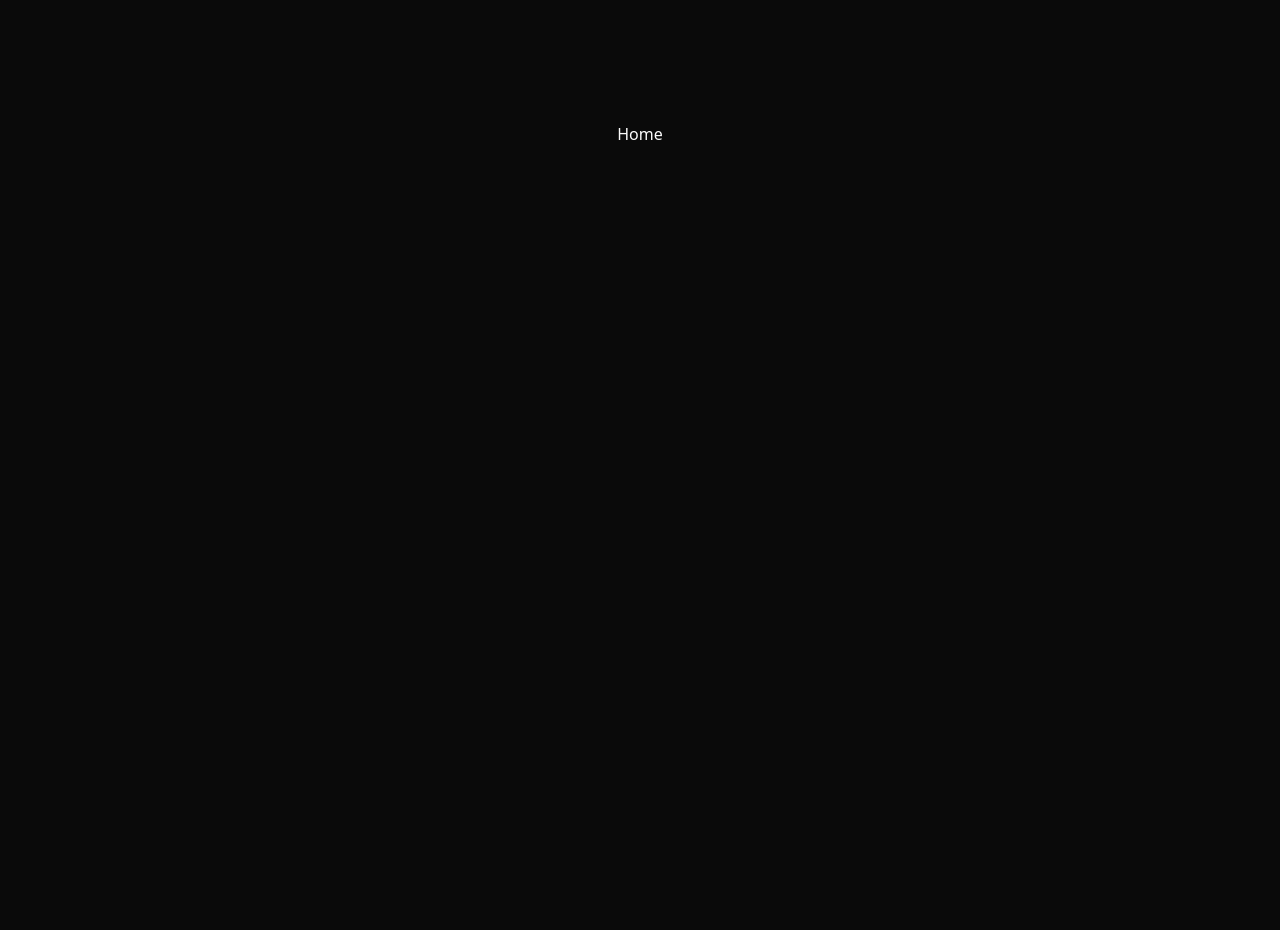
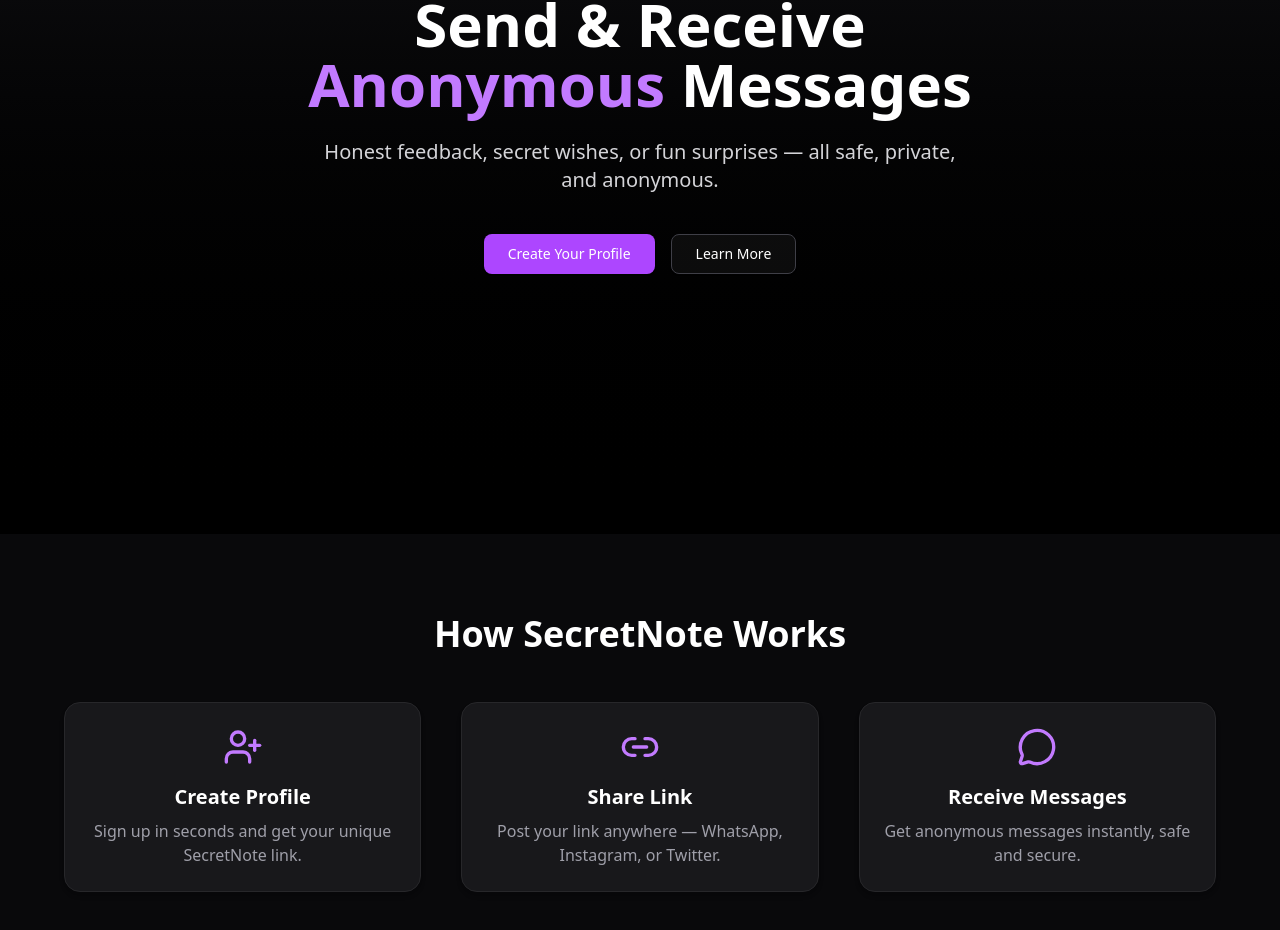
Before and after one commit to souravghoshofficial/secretnote, a Next.js app: page / in a window 1280 px wide. Shown: the part 266-1196 px from the top of the page. Before the commit the page ends 800 px from the top, so only its background shows below. Built offline with nearby package versions, Linux system fonts and the light colour scheme; no server answers.

Commit message:
add: landing page

```diff
--- /dev/null
+++ b/app/Landing.tsx
@@ -0,0 +1,187 @@
+"use client";
+
+import { motion } from "framer-motion";
+import Link from "next/link";
+import { Button } from "@/components/ui/button";
+import {
+  UserPlus,
+  Link2,
+  MessageCircle,
+  Lock,
+  Smartphone,
+  Zap,
+} from "lucide-react";
+
+export default function LandingPage() {
+  return (
+    <div className="w-full min-h-screen flex flex-col bg-white text-black dark:bg-black dark:text-white">
+      {/* Hero Section */}
+      <section className="min-h-screen flex flex-col items-center justify-center text-center px-6 py-24 md:py-36 bg-gradient-to-b from-gray-50 to-white dark:from-zinc-900 dark:to-black">
+        <motion.h1
+          initial={{ opacity: 0, y: -20 }}
+          animate={{ opacity: 1, y: 0 }}
+          transition={{ duration: 0.6 }}
+          className="text-4xl md:text-6xl font-extrabold max-w-3xl"
+        >
+          Send & Receive{" "}
+          <span className="text-purple-600 dark:text-purple-400">Anonymous</span>{" "}
+          Messages
+        </motion.h1>
+        <motion.p
+          initial={{ opacity: 0, y: 20 }}
+          animate={{ opacity: 1, y: 0 }}
+          transition={{ duration: 0.8 }}
+          className="mt-6 text-lg md:text-xl max-w-2xl text-gray-600 dark:text-zinc-300"
+        >
+          Honest feedback, secret wishes, or fun surprises — all safe, private,
+          and anonymous.
+        </motion.p>
+
+        <div className="flex gap-4 mt-10">
+          <Link href="/login">
+            <Button
+              size="lg"
+              className="bg-purple-600 hover:bg-purple-700 text-white dark:bg-purple-500 dark:hover:bg-purple-600"
+            >
+              Create Your Profile
+            </Button>
+          </Link>
+          <a href="#how-it-works">
+            <Button
+              size="lg"
+              variant="outline"
+              className="border-gray-300 text-black hover:bg-gray-100 dark:border-zinc-700 dark:text-white dark:hover:bg-zinc-900"
+            >
+              Learn More
+            </Button>
+          </a>
+        </div>
+      </section>
+
+      {/* How it works */}
+      <section
+        id="how-it-works"
+        className="py-20 px-6 md:px-12 bg-gray-50 text-center dark:bg-zinc-950"
+      >
+        <h2 className="text-3xl md:text-4xl font-bold mb-12">
+          How SecretNote Works
+        </h2>
+        <div className="grid md:grid-cols-3 gap-10 max-w-6xl mx-auto">
+          <Step
+            icon={<UserPlus className="w-10 h-10 text-purple-600 dark:text-purple-400" />}
+            title="Create Profile"
+            text="Sign up in seconds and get your unique SecretNote link."
+          />
+          <Step
+            icon={<Link2 className="w-10 h-10 text-purple-600 dark:text-purple-400" />}
+            title="Share Link"
+            text="Post your link anywhere — WhatsApp, Instagram, or Twitter."
+          />
+          <Step
+            icon={<MessageCircle className="w-10 h-10 text-purple-600 dark:text-purple-400" />}
+            title="Receive Messages"
+            text="Get anonymous messages instantly, safe and secure."
+          />
+        </div>
+      </section>
+
+      {/* Features */}
+      <section className="py-20 px-6 md:px-12 bg-white text-center dark:bg-black">
+        <h2 className="text-3xl md:text-4xl font-bold mb-12">Why Use SecretNote?</h2>
+        <div className="grid md:grid-cols-3 gap-10 max-w-6xl mx-auto">
+          <Feature
+            icon={<Lock className="w-8 h-8 text-purple-600 dark:text-purple-400" />}
+            title="100% Anonymous"
+            text="Your identity stays hidden. Always."
+          />
+          <Feature
+            icon={<Smartphone className="w-8 h-8 text-purple-600 dark:text-purple-400" />}
+            title="Mobile Friendly"
+            text="Works perfectly on all devices."
+          />
+          <Feature
+            icon={<Zap className="w-8 h-8 text-purple-600 dark:text-purple-400" />}
+            title="Fast & Secure"
+            text="Messages delivered instantly with encryption."
+          />
+        </div>
+      </section>
+
+      {/* Call to Action */}
+      <section className="py-20 px-6 md:px-12 bg-gradient-to-b from-white to-gray-100 dark:from-black dark:to-zinc-900 text-center">
+        <h2 className="text-3xl md:text-4xl font-bold mb-6">
+          Ready to Start Your Secret Journey?
+        </h2>
+        <Link href="/login">
+          <Button
+            size="lg"
+            className="bg-purple-600 hover:bg-purple-700 text-white dark:bg-purple-500 dark:hover:bg-purple-600"
+          >
+            Create Your Profile Now
+          </Button>
+        </Link>
+      </section>
+
+      {/* Footer */}
+      <footer className="py-8 bg-gray-50 text-center text-sm text-gray-600 border-t border-gray-200 dark:bg-black dark:text-zinc-500 dark:border-zinc-800">
+        <p>© {new Date().getFullYear()} SecretNote. All rights reserved.</p>
+        <div className="mt-3 flex justify-center gap-6">
+          <Link href="/about" className="hover:text-purple-600 dark:hover:text-purple-400">
+            About
+          </Link>
+          <Link href="/privacy" className="hover:text-purple-600 dark:hover:text-purple-400">
+            Privacy
+          </Link>
+          <Link href="/terms" className="hover:text-purple-600 dark:hover:text-purple-400">
+            Terms
+          </Link>
+          <Link href="/contact" className="hover:text-purple-600 dark:hover:text-purple-400">
+            Contact
+          </Link>
+        </div>
+      </footer>
+    </div>
+  );
+}
+
+function Step({
+  icon,
+  title,
+  text,
+}: {
+  icon: React.ReactNode;
+  title: string;
+  text: string;
+}) {
+  return (
+    <motion.div
+      whileHover={{ scale: 1.05 }}
+      className="flex flex-col items-center text-center bg-white border border-gray-200 p-6 rounded-2xl shadow-md dark:bg-zinc-900 dark:border-zinc-800"
+    >
+      {icon}
+      <h3 className="mt-4 text-xl font-semibold">{title}</h3>
+      <p className="mt-2 text-gray-600 dark:text-zinc-400">{text}</p>
+    </motion.div>
+  );
+}
+
+function Feature({
+  icon,
+  title,
+  text,
+}: {
+  icon: React.ReactNode;
+  title: string;
+  text: string;
+}) {
+  return (
+    <motion.div
+      whileHover={{ scale: 1.05 }}
+      className="flex flex-col items-center text-center bg-white border border-gray-200 p-6 rounded-2xl shadow-md dark:bg-zinc-900 dark:border-zinc-800"
+    >
+      {icon}
+      <h3 className="mt-4 text-xl font-semibold">{title}</h3>
+      <p className="mt-2 text-gray-600 dark:text-zinc-400">{text}</p>
+    </motion.div>
+  );
+}
--- a/app/page.tsx
+++ b/app/page.tsx
@@ -1,6 +1,7 @@
 import React from 'react'
 import { auth } from "@/auth";
 import { redirect } from 'next/navigation';
+import LandingPage from './Landing';
 
 const Home = async() => {
   const session = await auth();
@@ -8,7 +9,7 @@ const Home = async() => {
      redirect("/dashboard")
   }
   return (
-    <div className='w-full min-h-screen flex items-center justify-center'>Home</div>
+   <LandingPage />
   )
 }
 
--- a/package.json
+++ b/package.json
@@ -19,6 +19,7 @@
     "axios": "^1.12.1",
     "class-variance-authority": "^0.7.1",
     "clsx": "^2.1.1",
+    "framer-motion": "^12.23.13",
     "lucide-react": "^0.543.0",
     "next": "15.5.2",
     "next-auth": "^5.0.0-beta.29",
```
Also changed, not shown: 1 other file (tests, documents, lock files or other folders).
